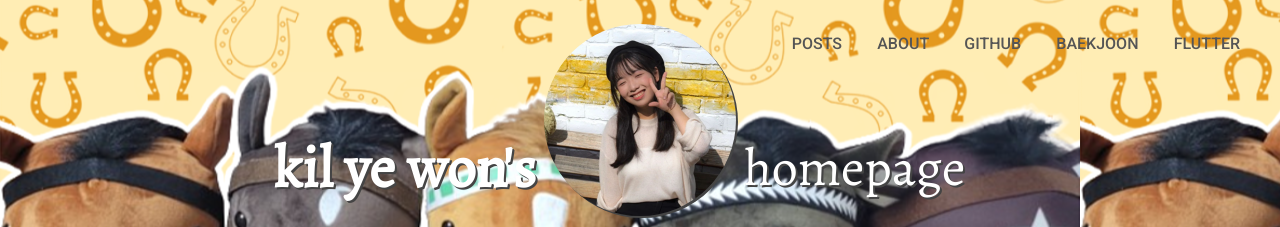
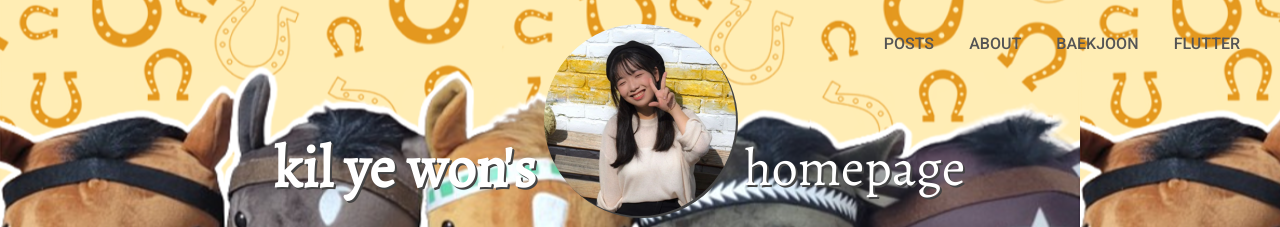
Before and after one commit to okprocesser/okprocesser.github.io, a Jekyll site: the page built from index.html, in a window 1280 px wide. Shown: the top 227 px of the page. Built offline with Jekyll 4.4.1, drawn with Linux system fonts in a browser that asks for light colours; the list of posts is cut into pages by our own code.

Commit message:
Changes to be committed: 	modified:   _config.yml

```diff
--- a/_config.yml
+++ b/_config.yml
@@ -22,9 +22,6 @@ nav_menu:
   - name: About
     url: /projects
     icon: /i/icons.svg#portfolio
-  - name: GitHub
-    url: https://github.com/okprocesser
-    icon: /i/icons.svg#github
     outbound: true      # this key sets a link to open in a new window.
   - name: baekjoon
     url: https://www.acmicpc.net/user/okprocessor
```
